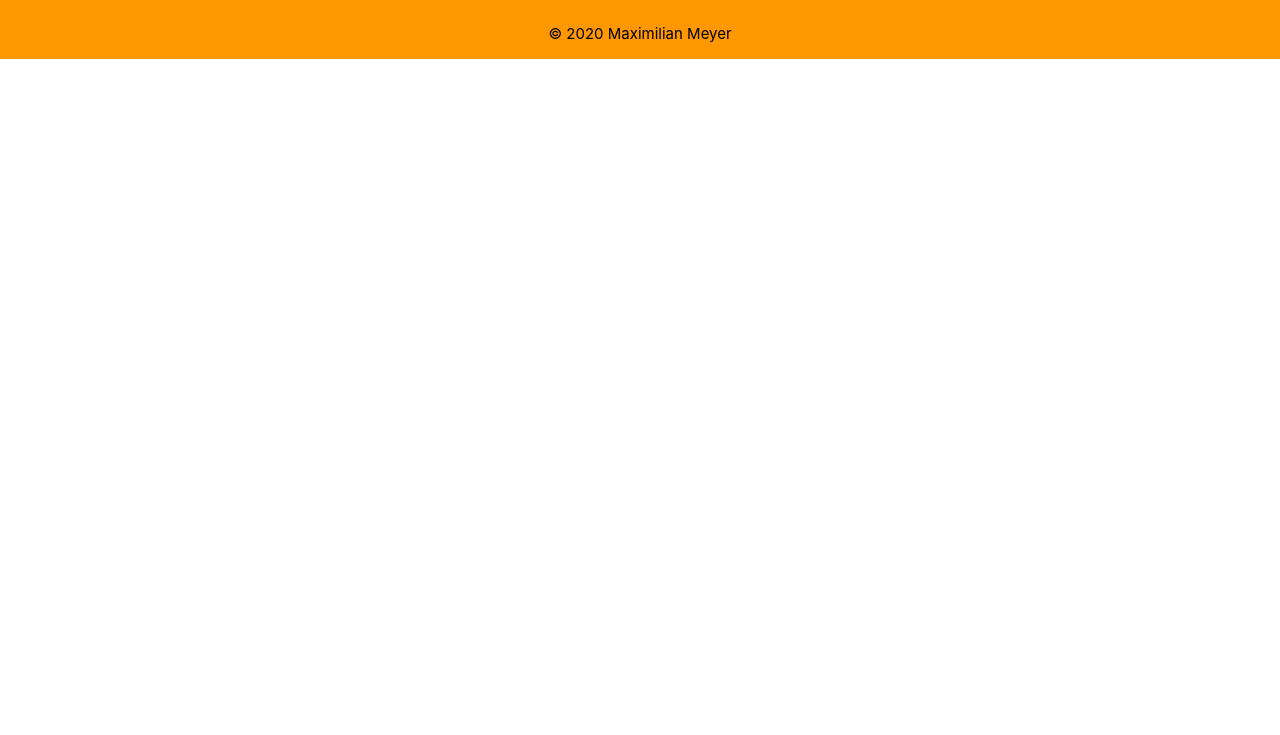
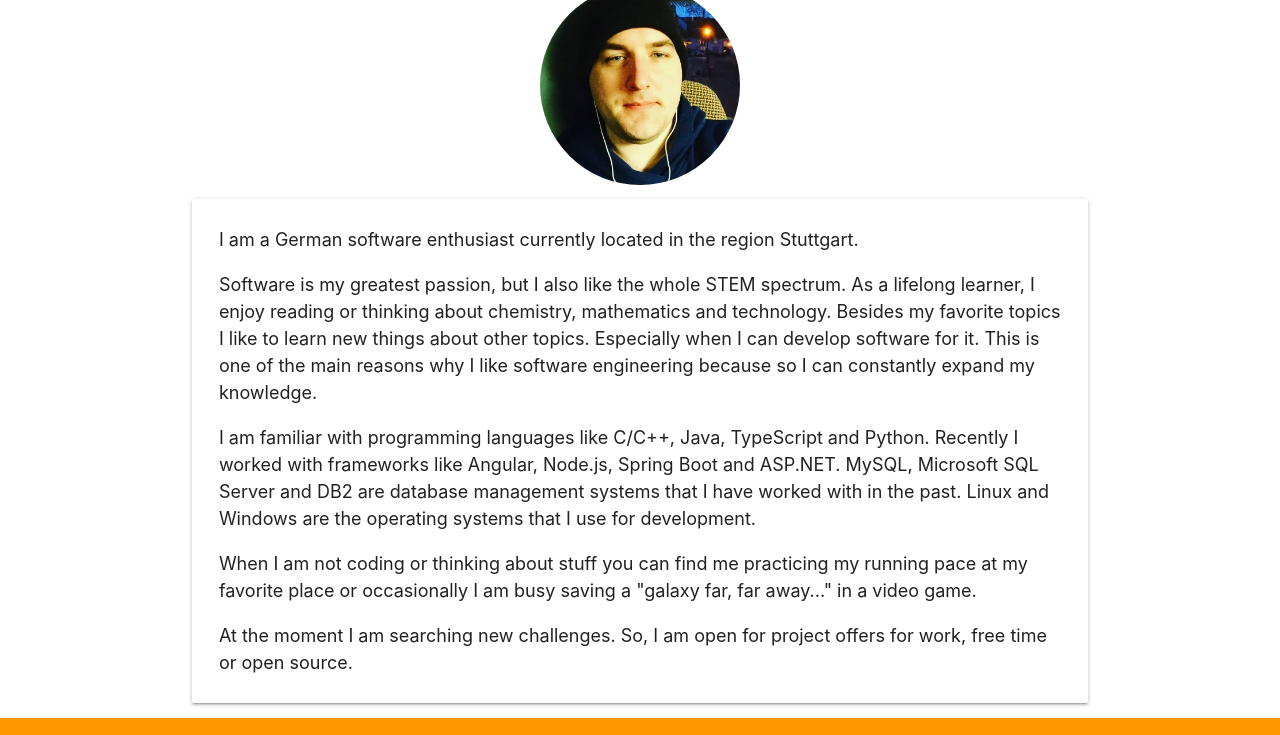
Before and after one commit to maxionderon/maxionderon.dev, a plain HTML site: page about-me/aboutme.html in a window 1280 px wide. Shown: the part 272-1007 px from the top of the page. Before the commit the page ends 800 px from the top, so only its background shows below. Drawn offline with Linux system fonts and the light colour scheme.

Commit message:
Added: -about me page Disabled: -project two and three -contact form

```diff
--- a/about-me/aboutme.html
+++ b/about-me/aboutme.html
@@ -63,9 +63,43 @@
 
             <h3 class="center"> About me </h3>
 
+            <div class="container">
+
+                <h2 class="center">Maximilian Meyer</h2>
+
+                <div class="center">
+
+                    <img src="./img/maxionderon_color.png" alt="my profile picture" class="circle responsive-img" width="200">
+
+                </div>
+
+                <div class="card">
+
+                    <div style="font-size: 1.2em; margin-left: 3%; margin-right: 3%; padding-top: 1%; padding-bottom: 1%;">
+
+                        <p>
+                            I am a German software enthusiast currently located in the region Stuttgart.
+                        </p>
+                        <p>
+                            Software is my greatest passion, but I also like the whole STEM spectrum. As a lifelong learner, I enjoy reading or thinking about chemistry, mathematics and technology. Besides my favorite topics I like to learn new things about other topics. Especially when I can develop software for it. This is one of the main reasons why I like software engineering because so I can constantly expand my knowledge.
+                        </p>
+                        <p>
+                            I am familiar with programming languages like C/C++, Java, TypeScript and Python. Recently I worked with frameworks like Angular, Node.js, Spring Boot and ASP.NET. MySQL, Microsoft SQL Server and DB2 are database management systems that I have worked with in the past. Linux and Windows are the operating systems that I use for development.
+                        </p>
+                        <p>
+                            When I am not coding or thinking about stuff you can find me practicing my running pace at my favorite place or occasionally I am busy saving a "galaxy far, far away..." in a video game.
+                        </p>
+                        <p>
+                            At the moment I am searching new challenges. So, I am open for project offers for work, free time or open source.
+                        </p>
+
+                    </div>
+
+                </div>
+
+            </div>
+
         </section>
-
-
 
         <footer class="page-footer orange">
 
```
Also changed, not shown: index.html (+6 -6 lines), portfolio/portfolio.html (+5 -5 lines), about-me/img/maxionderon_color.png (added), 1 other file.
